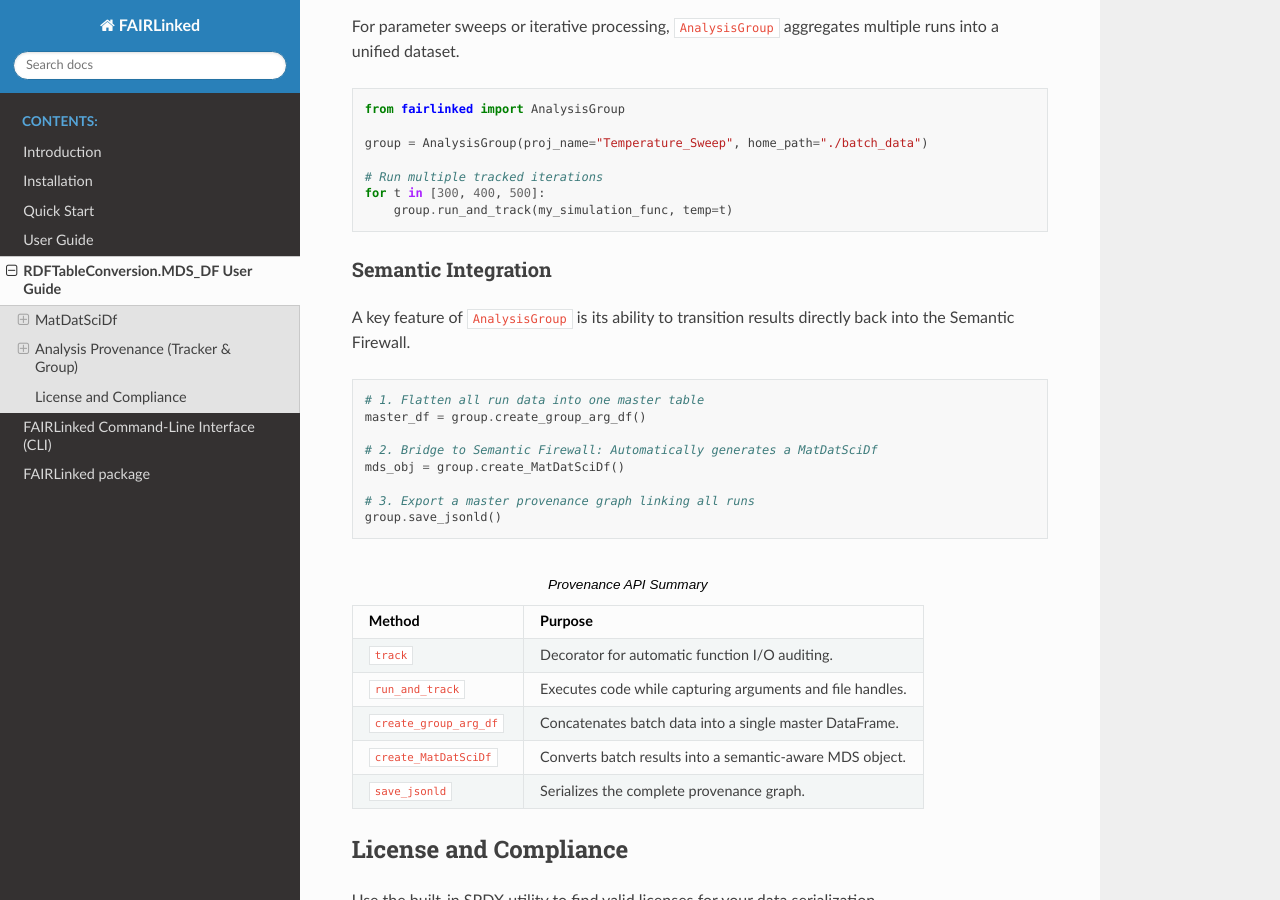
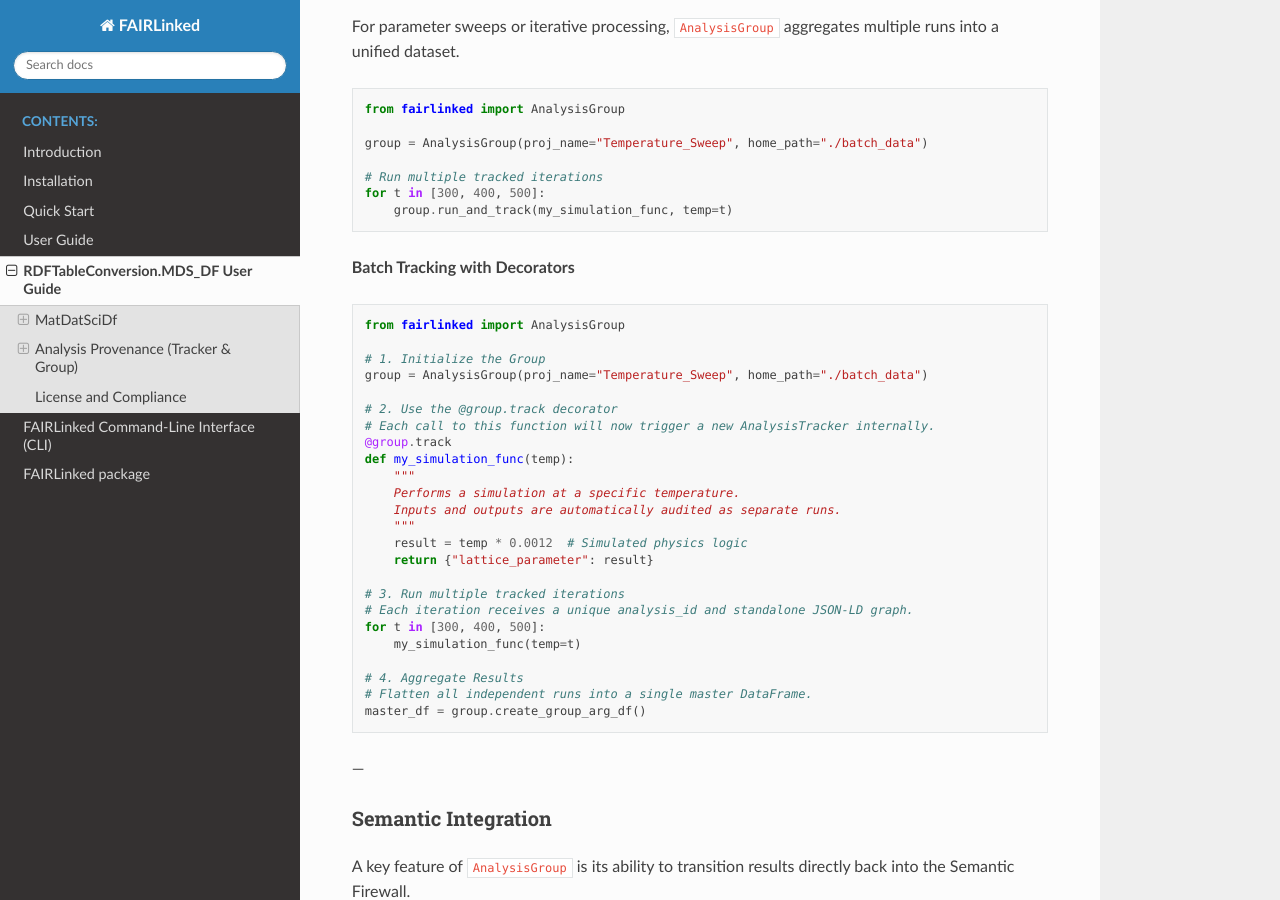
Before and after one commit to cwru-sdle/FAIRLinked, a Sphinx documentation site: the page built from docs/source/user-guide-MDS_DF.rst, in a window 1280 px wide and 900 px high, scrolled down 2500 px. Built offline with Sphinx 7.4.7 and the Read the Docs theme 3.1.0, drawn with Linux system fonts in a browser that asks for light colours.

Commit message:
update AnalysisGroup class

```diff
--- a/FAIRLinked/__init__.py
+++ b/FAIRLinked/__init__.py
@@ -1,6 +1,6 @@
 
-__version__ = "0.3.3.0"
+__version__ = "0.3.3.1"
 
-from .RDFTableConversion import MatDatSciDf, AnalysisGroup
+from .RDFTableConversion import MatDatSciDf, AnalysisGroup, AnalysisTracker
 
-__all__ = ["MatDatSciDf", "AnalysisGroup"]
+__all__ = ["MatDatSciDf", "AnalysisGroup", "AnalysisTracker"]
--- a/docs/source/user-guide-MDS_DF.rst
+++ b/docs/source/user-guide-MDS_DF.rst
@@ -129,6 +129,38 @@ For parameter sweeps or iterative processing, ``AnalysisGroup`` aggregates multi
     for t in [300, 400, 500]:
         group.run_and_track(my_simulation_func, temp=t)
 
+
+**Batch Tracking with Decorators**
+
+.. code-block:: python
+
+    from fairlinked import AnalysisGroup
+
+    # 1. Initialize the Group
+    group = AnalysisGroup(proj_name="Temperature_Sweep", home_path="./batch_data")
+
+    # 2. Use the @group.track decorator
+    # Each call to this function will now trigger a new AnalysisTracker internally.
+    @group.track
+    def my_simulation_func(temp):
+        """
+        Performs a simulation at a specific temperature.
+        Inputs and outputs are automatically audited as separate runs.
+        """
+        result = temp * 0.0012  # Simulated physics logic
+        return {"lattice_parameter": result}
+
+    # 3. Run multiple tracked iterations
+    # Each iteration receives a unique analysis_id and standalone JSON-LD graph.
+    for t in [300, 400, 500]:
+        my_simulation_func(temp=t)
+
+    # 4. Aggregate Results
+    # Flatten all independent runs into a single master DataFrame.
+    master_df = group.create_group_arg_df()
+
+---
+
 Semantic Integration
 ~~~~~~~~~~~~~~~~~~~~
 
```
Also changed, not shown: CHANGELOG.md (+4 -0 lines), 2 other files.
